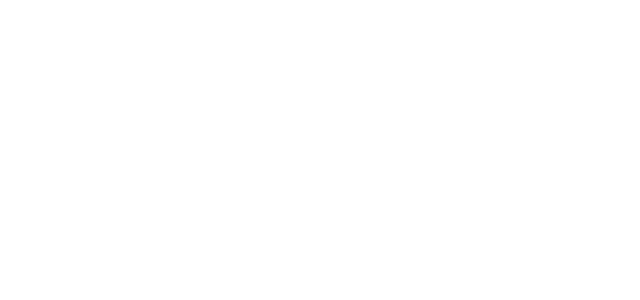
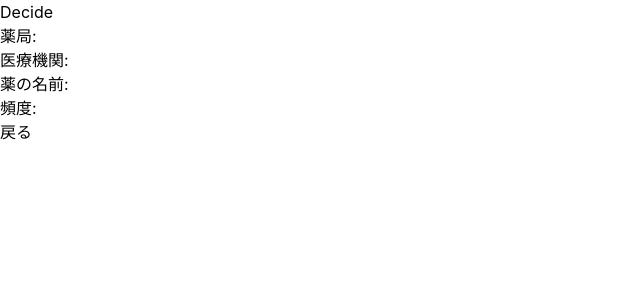
Before and after one commit to HisuiLabs/MediBlock, a React (Create React App) app in the folder mediblock-front/: page /decide in a window 1280 px wide. Before the commit this address had no page. Shown: the top 300 px of the page, without its empty margins (0-640 px from the left). Built offline with nearby package versions, Linux system fonts and the light colour scheme.

Commit message:
各ページへ移動が可能に

```diff
--- a/mediblock-front/src/App.tsx
+++ b/mediblock-front/src/App.tsx
@@ -4,6 +4,7 @@ import { BrowserRouter, Link, Routes, Route } from 'react-router-dom';
 import {Registry} from './page/registry';
 import {Confirm} from './page/confirmation';
 import { Home } from './page/home';
+import { Decide } from './page/decide';
 
 function App() {
   return (
@@ -12,6 +13,7 @@ function App() {
         <Route path="/" element={<Home />}/>
         <Route path="/registry" element={<Registry />} />
         <Route path="/confirm" element={<Confirm />} />
+        <Route path="/decide" element={<Decide />} />
       </Routes>
     </div>
   );
--- a/mediblock-front/src/page/confirmation.tsx
+++ b/mediblock-front/src/page/confirmation.tsx
@@ -1,31 +1,35 @@
+import { useNavigate } from "react-router-dom";
 export const Confirm = () => {
   const form = JSON.parse(localStorage.getItem("form") || "{}");
+  const navigate = useNavigate();
 
   // JSON.stringify()を使って、フォームの内容を文字列化したデータをコンソールに出力する
   console.log(JSON.stringify(form));
+
+  //registry.tsxのフォームの内容を表示する
 
   return (
     <div>
       <h1>Confirm</h1>
       <div>
-        <h2>
-          <dt>薬局</dt>
-          <dd>{form.薬局}</dd>
-        </h2>
-        <h2>
-          <dt>医療機関</dt>
-          <dd>{form.医療機関}</dd>
-        </h2>
-        <h2>
-          <dt>薬の名前</dt>
-          <dd>{form.薬の名前}</dd>
-        </h2>
-        <h2>
-          <dt>頻度</dt>
-          <dd>{form.頻度}</dd>
-        </h2>
-        <button type="submit">登録</button>
+        薬局: <input type="text" name="薬局" value={form.薬局} readOnly />
       </div>
+      <div>
+        医療機関: <input type="text" name="医療機関" value={form.医療機関} readOnly />
+      </div>
+      <div>
+        薬の名前: <input type="text" name="薬の名前" value={form.薬の名前} readOnly />
+      </div>
+      <div>
+        頻度: <input type="text" name="頻度" value={form.頻度} readOnly />
+      </div>
+      <button type="submit" onClick={() => navigate("/registry")}>
+        戻る
+      </button>
+      <button type="submit" onClick={() => navigate("/")}>
+        完了
+      </button>
     </div>
+
   );
 };
--- a/mediblock-front/src/page/decide.tsx
+++ b/mediblock-front/src/page/decide.tsx
@@ -1,28 +1,33 @@
+import { useNavigate } from "react-router-dom";
 export const Decide = () => {
-    return (
+  const form = JSON.parse(localStorage.getItem("form") || "{}");
+  const navigate = useNavigate();
+
+  // JSON.stringify()を使って、フォームの内容を文字列化したデータをコンソールに出力する
+  console.log(JSON.stringify(form));
+
+  //registry.tsxのフォームの内容を表示する
+
+  return (
+    <div>
+      <h1>Decide
+      </h1>
       <div>
-        <h1>decide</h1>
-        <div>
-            decide()
-        </div>
+        薬局: <input type="text" name="薬局" value={form.薬局} readOnly />
       </div>
-    );
-  };
+      <div>
+        医療機関: <input type="text" name="医療機関" value={form.医療機関} readOnly />
+      </div>
+      <div>
+        薬の名前: <input type="text" name="薬の名前" value={form.薬の名前} readOnly />
+      </div>
+      <div>
+        頻度: <input type="text" name="頻度" value={form.頻度} readOnly />
+      </div>
+      <button type="submit" onClick={() => navigate("/registry")}>
+        戻る
+      </button>
+    </div>
 
-  function decide(){
-    for(var i = 0; i < 4; i++){
-        <><h2>
-            <dt>薬局</dt>
-            <dd id="hoge1"></dd>
-        </h2><h2>
-                <dt>医療機関</dt>
-                <dd id="hoge2"></dd>
-            </h2><h2>
-                <dt>薬の名前</dt>
-                <dd id="hoge3"></dd>
-            </h2><h2>
-                <dt>頻度</dt>
-                <dd id="hoge4"></dd>
-            </h2></>
-    }
-  }
+  );
+};
--- a/mediblock-front/src/page/home.tsx
+++ b/mediblock-front/src/page/home.tsx
@@ -1,21 +1,18 @@
+import { useNavigate } from "react-router-dom";
+
 export const Home = () => {
+  const navigate = useNavigate();
     return (
       <div>
         <h1>home</h1>
         <div>
-        <h2>
-            <dt>薬局</dt>
-            <dd id="hoge1"></dd>
-        </h2><h2>
-                <dt>医療機関</dt>
-                <dd id="hoge2"></dd>
-            </h2><h2>
-                <dt>薬の名前</dt>
-                <dd id="hoge3"></dd>
-            </h2><h2>
-                <dt>頻度</dt>
-                <dd id="hoge4"></dd>
-            </h2>
+          <button type="submit" onClick={() => navigate("/registry")}>
+            登録
+          </button>
+          <button type="submit" onClick={() => navigate("/decide")}>
+            確認
+          </button>
+
         </div>
       </div>
     );
--- a/mediblock-front/src/page/registry.tsx
+++ b/mediblock-front/src/page/registry.tsx
@@ -22,9 +22,6 @@ export const Registry = () => {
     // axiosを使ってPOSTリクエストを送信する
     const response = await transaction_post_json('/transactions/new', form);
     console.log(response);
-
-    // /confirmに遷移する
-    navigate("/confirm");
   };
   //formの内容をjsonでPOSTする
   const transaction_post_json = async (url: string, form: any) => {
@@ -66,7 +63,10 @@ export const Registry = () => {
         <div>
           頻度: <input type="text" name="頻度" value={form.頻度} onChange={handleChange} />
         </div>
-        <button type="submit">決定</button>
+        <button type="submit" onClick={() => navigate("/Confirm")}>
+          確認
+        </button>
+
       </form>
     </div>
   );
```
